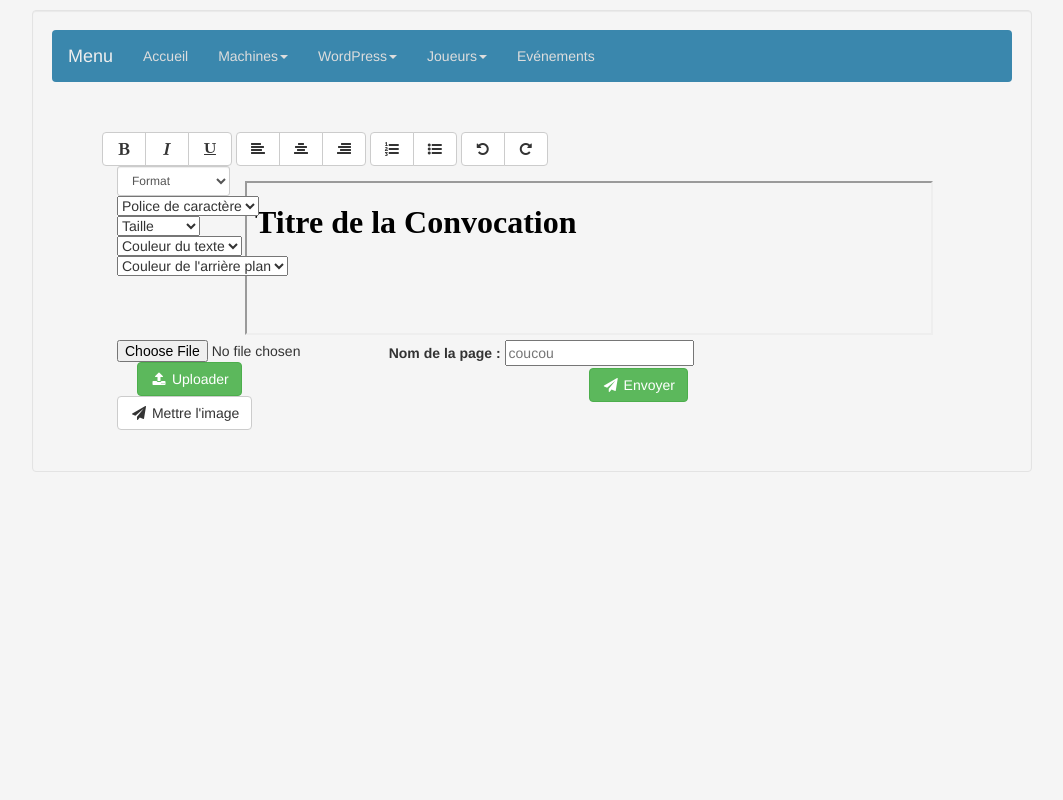
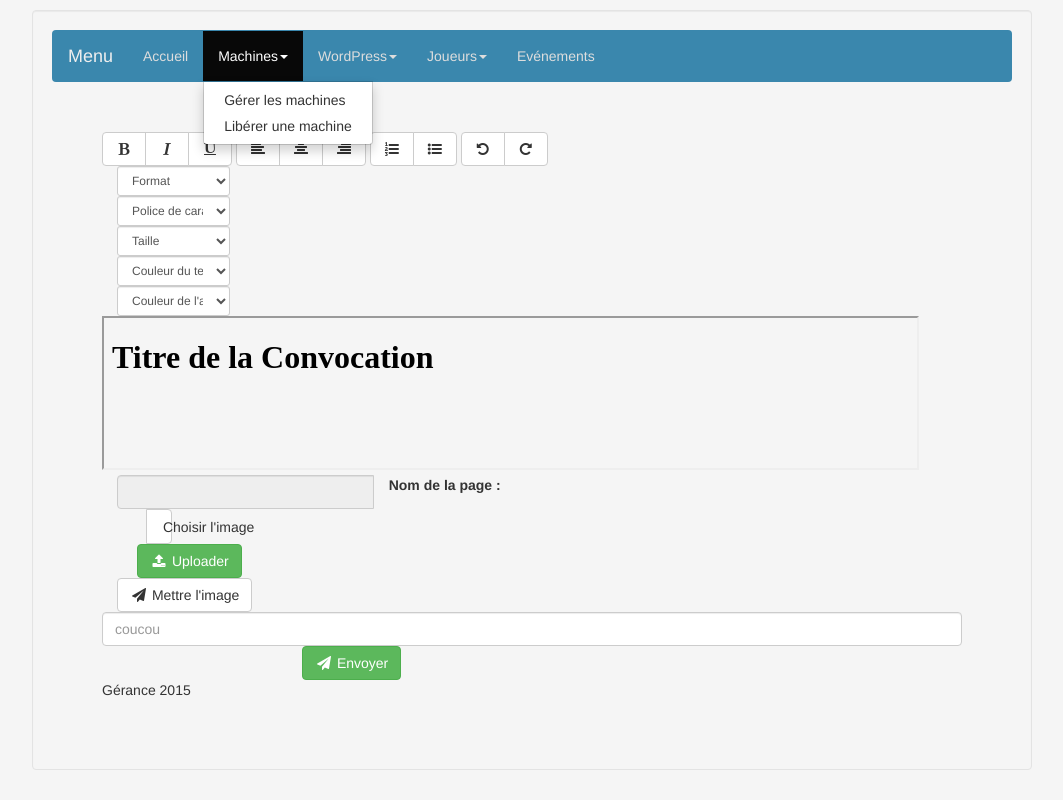
Before and after one commit to Ithrynluin/gestion_js, a PHP site: page /creation.php in a window 1280 px wide, after a click on "Machines"; the page is wider, and only the part inside the window is pictured. Shown: that part, without its empty margins (108-1171 px from the left). Run offline with PHP 8.4, Linux system fonts and the light colour scheme.

Commit message:
Dernières modifs

```diff
--- a/creation.php
+++ b/creation.php
@@ -83,7 +83,9 @@ require_once("include/header.inc.php");
 			</div>
 
 			<!-- Iframe permet la saisie et l'interprétation du HTML  -->
-			<iframe id="editor" src="template.php" style="width: 80%;height: 200%;"> </iframe>
+			<iframe id="editor" src="template.php" style="width: 95%;height:200%;"> </iframe>
+
+
 			<form class="form-horizontal" action="#" method="post" enctype="multipart/form-data">
 	    		<div  class="col-xs-4">
 	    			<input type="file" name="fileToUpload" id="fileToUpload" class="filestyle">
@@ -94,7 +96,7 @@ require_once("include/header.inc.php");
 						</button>
 					</div>
 				</div>
- 			</form>
+			</form>
 <?php
  	if(isset($_FILES["fileToUpload"])){
 		$target_dir = "upload/";
@@ -141,11 +143,13 @@ require_once("include/header.inc.php");
 		}?>
 <?php	}
 ?>
+	<div>
 		<label for="nomPage">Nom de la page : </label>
 		<input name="nomPage" id="nom" type="text" placeholder="coucou" required />
+	</div>
 		<div class="btn-group" role="group" aria-label="5">
 			<button style="margin-left:200px;" type="button" class="btn btn-success" onclick="creerPage();"><span class="fa fa-fw fa-send"></span> Envoyer</button>
 		</div>
 		</form>
-	</body>
-</html>
+<?php
+require_once("include/footer.inc.php"); ?>
--- a/include/header.inc.php
+++ b/include/header.inc.php
@@ -13,11 +13,12 @@
         <link href="font-awesome-4.1.0/css/font-awesome.min.css" rel="stylesheet" type="text/css">
 
 
-    	<script type="text/javascript" src="js/bootstrap-filestyle.js"></script>
 		<script src='js/jquery.min.js'></script>
+		<script src='js/jquery-ui.min.js'></script>
 		<script src='js/moment.min.js'></script>
 		<script src='js/fullcalendar.min.js'></script>
 		<script src='js/fullcalendar.fr.js'></script>
+    	<script type="text/javascript" src="js/bootstrap-filestyle.js"></script>
 
 		<title>Gérance - Client riche</title>
 	</head>
--- a/include/menu.inc.php
+++ b/include/menu.inc.php
@@ -18,7 +18,7 @@
 				<li class="dropdown">
 					<a href="#" data-toggle="dropdown" class="dropdown-toggle">Machines<b class="caret"></b></a>
 					<ul class="dropdown-menu">
-			          <li ><a href="index.php?page=1">Machines</a></li>
+			          <li ><a href="index.php?page=1">Gérer les machines</a></li>
 			          <li ><a href="index.php?page=7">Libérer une machine</a></li>
 			        </ul>
 				</li>
--- a/index2.php
+++ b/index2.php
@@ -13,5 +13,5 @@ require_once("include/header.inc.php");
 ?>
 		<button onclick="sendPageName();">Modifier</button>
 		<button onclick="document.location='creation.php';">Créer</button>
-</body>
-</html>
+<?php
+require_once("include/footer.inc.php"); ?>
```
Also changed, not shown: editeur.php (+5 -5 lines), js/jquery-ui.min.js (renamed from js/jquery-ui-1.8.custom.min.js).
